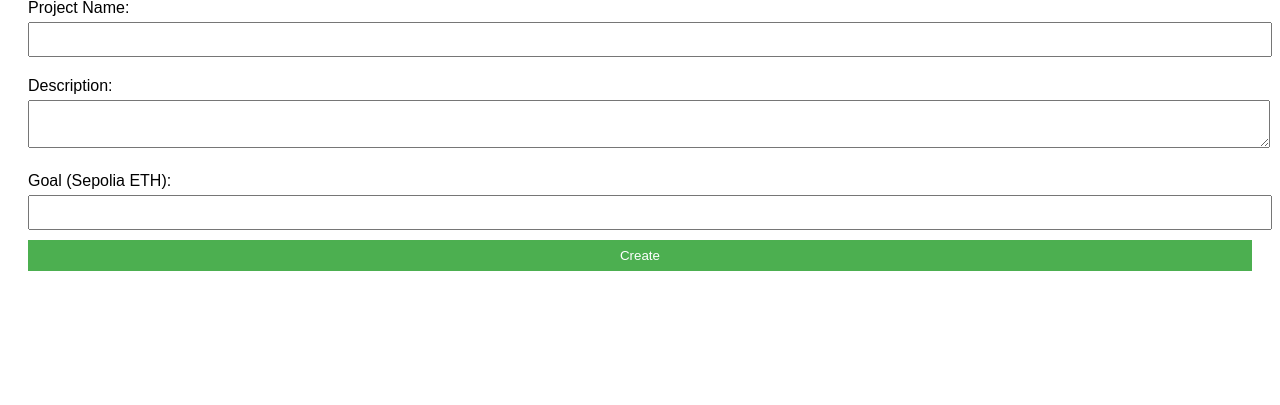
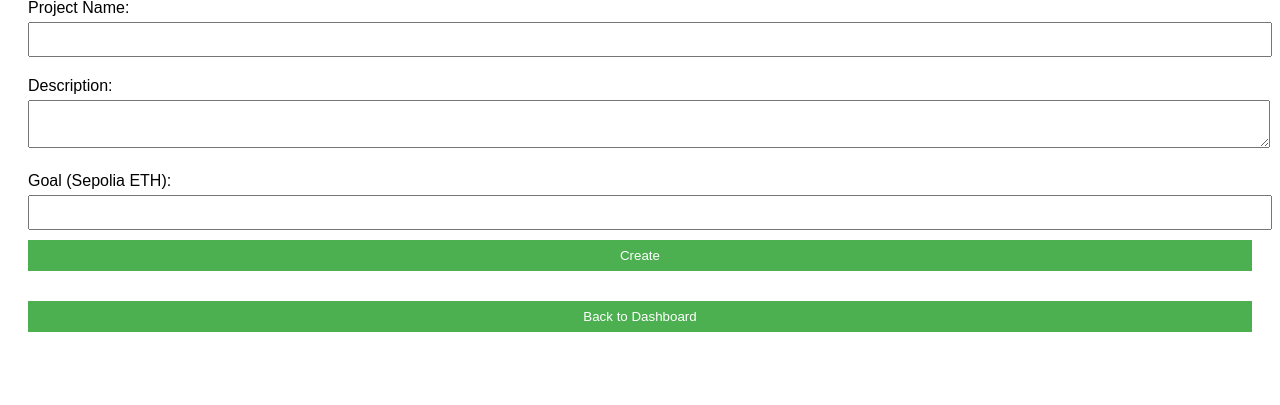
Before and after one commit to szxshawn/Dapp-Group, a Flask app: page /create_project in a window 1280 px wide. Shown: the part 97-502 px from the top of the page. Run offline with Flask 3, Linux system fonts and the light colour scheme; a user stored in the database is signed in; some libraries are stand-ins or nearby versions.

Commit message:
Add back to dashboard buttons

```diff
--- a/app.py
+++ b/app.py
@@ -28,7 +28,7 @@ def login():
             session['wallet_address'] = user.wallet_address
             return redirect(url_for('dashboard'))
         else:
-            return "Invalid credentials. Please check your address and password."
+            return "Invalid credentials. \nPlease check your address and password. \nPlease also make sure you have registered."
     return render_template('login.html')
 
 @app.route('/register', methods=['GET', 'POST'])
@@ -42,7 +42,7 @@ def register():
         return redirect(url_for('login'))
     return render_template('register.html')
 
-@app.route('/dashboard')
+@app.route('/dashboard', methods=["GET", "POST"])
 def dashboard():
     if 'user_id' not in session:
         return redirect(url_for('login'))
@@ -54,17 +54,17 @@ def create_project():
         return redirect(url_for('login'))
     return render_template('create_project.html', wallet_address=session['wallet_address'])
 
-@app.route('/view_projects')
+@app.route('/view_projects', methods=["GET", "POST"])
 def view_projects():
     return render_template('view_projects.html')
 
-@app.route('/my_projects')
+@app.route('/my_projects', methods=["GET", "POST"])
 def my_projects():
     if 'wallet_address' not in session:
         return redirect(url_for('login'))
     return render_template('my_projects.html', wallet_address=session['wallet_address'])
 
-@app.route('/donate/<int:project_id>')
+@app.route('/donate/<int:project_id>', methods=["GET", "POST"])
 def donate(project_id):
     return render_template('donate.html', project_id=project_id)
 
--- a/templates/create_project.html
+++ b/templates/create_project.html
@@ -18,6 +18,9 @@
         <input type="hidden" id="walletAddress" value="{{ wallet_address }}">
         <button type="submit">Create</button>
     </form>
+	<form action = "/dashboard" method="post">
+		<button type="submit">Back to Dashboard</button>
+	</form>
     <script>
         document.getElementById('createProjectForm').onsubmit = async function(event) {
             event.preventDefault();
--- a/templates/my_projects.html
+++ b/templates/my_projects.html
@@ -9,6 +9,9 @@
 <body>
     <h2>My Projects</h2>
     <div id="myProjects"></div>
+    <form action = "/dashboard" method="post">
+		<button type="submit">Back to Dashboard</button>
+	</form>
     <script>
         async function loadMyProjects() {
             if (typeof window.ethereum !== 'undefined') {
--- a/templates/view_projects.html
+++ b/templates/view_projects.html
@@ -10,6 +10,9 @@
 	<!-- //////ssss -->
     <h2>View Projects</h2>
     <div id="projects"></div>
+	<form action="/dashboard" method="post">
+		<input type="submit" value="Back to Dashboard" style="background-color: #4CAF50; color: white; border: none; cursor: pointer;">
+	</form>
     <script>
         async function loadProjects() {
             if (typeof window.ethereum !== 'undefined') {
```
Also changed, not shown: instance/account.db.
